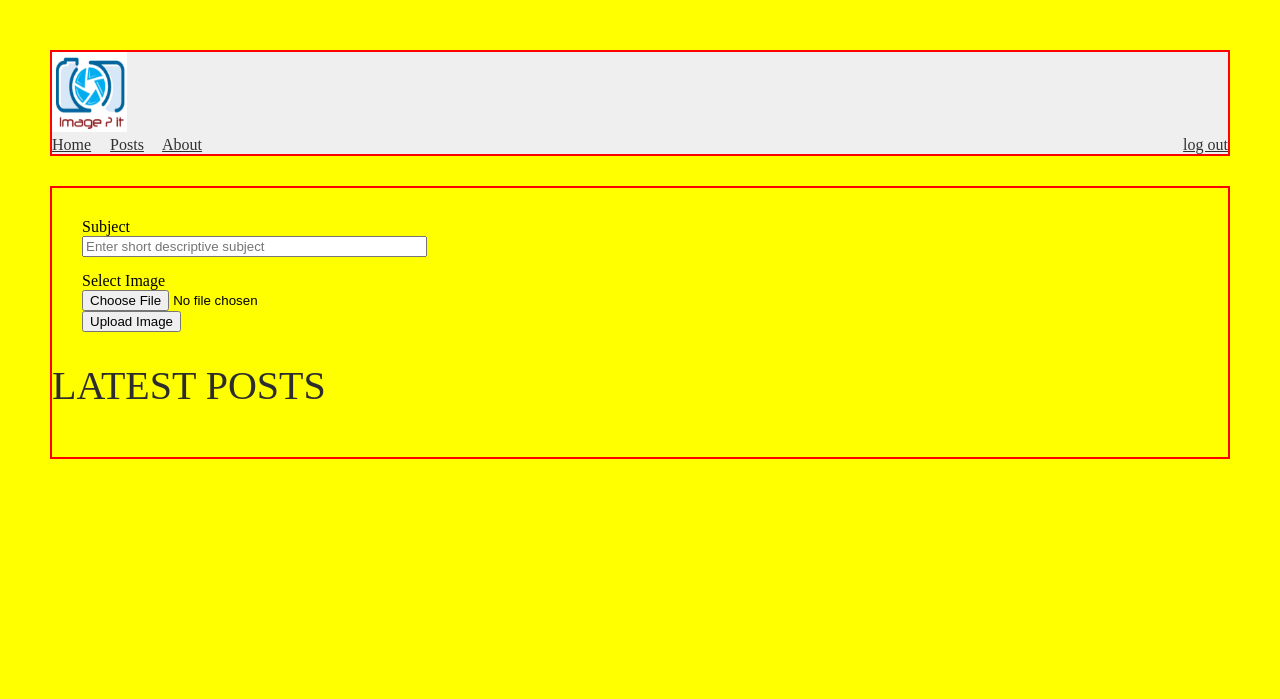
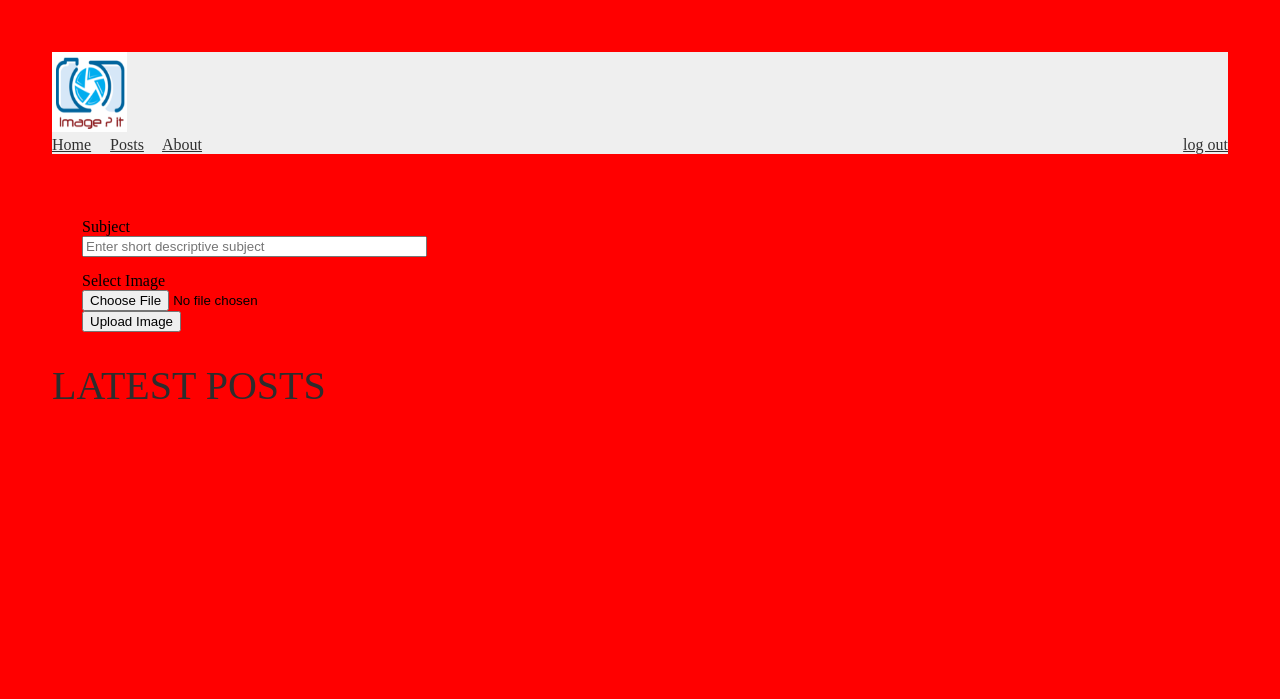
Before and after one commit to bamusasoft/ImageIt, a PHP site: page /Home.php in a window 1280 px wide. Shown: the top 699 px of the page. Run offline with PHP 8.4, Linux system fonts and the light colour scheme; the visitor is signed in with stand-in values (Sample User, id 1).

Commit message:
Change to red

```diff
--- a/ImageIt/ImageIt/Style/MasterStyle.css
+++ b/ImageIt/ImageIt/Style/MasterStyle.css
@@ -1,6 +1,6 @@
 body {
     margin: 50px;
-	background: Yellow;
+	background: Red;
 }
 
 h1, h2, h3 {
```
